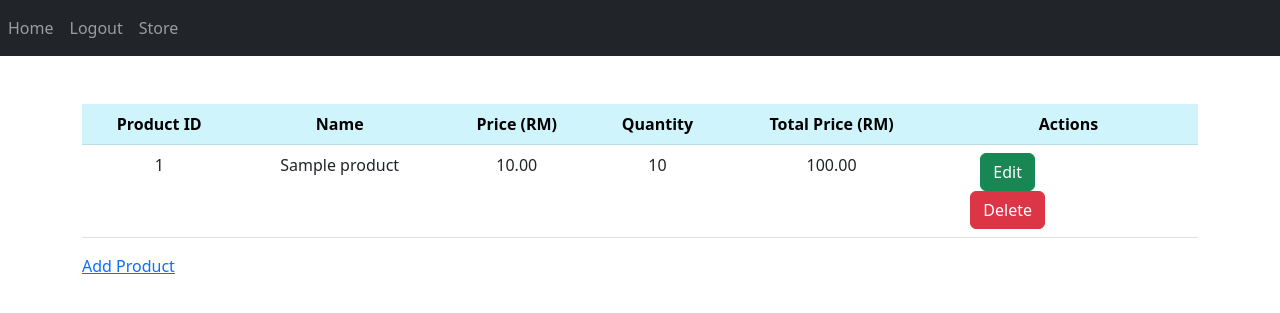
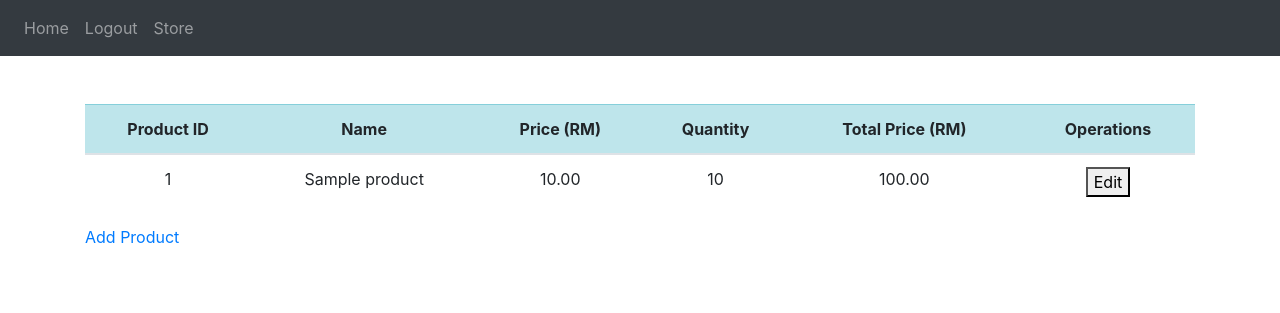
Before and after one commit to Zinger10/Inventory-Management-System, a Flask app: page /store in a window 1280 px wide. Shown: the top 313 px of the page. Run offline with Flask 3, Linux system fonts and the light colour scheme; a user stored in the database is signed in; tables that the repository leaves empty hold one stand-in row (values such as "Sample post"); some libraries are stand-ins or nearby versions.

Commit message:
bootstrap 4

```diff
--- a/website/templates/base.html
+++ b/website/templates/base.html
@@ -3,13 +3,17 @@
   <head>
     <meta charset="utf-8" />
     <meta name="viewport" content="width=device-width, initial-scale=1" />
-    <link href="https://cdnjs.cloudflare.com/ajax/libs/bootstrap/5.3.0/css/bootstrap.min.css" rel="stylesheet">
-
     <link
-    href="https://cdnjs.cloudflare.com/ajax/libs/font-awesome/5.15.4/css/all.min.css" rel="stylesheet">
-
-
-
+      rel="stylesheet"
+      href="https://stackpath.bootstrapcdn.com/bootstrap/4.4.1/css/bootstrap.min.css"
+      integrity="sha384-Vkoo8x4CGsO3+Hhxv8T/Q5PaXtkKtu6ug5TOeNV6gBiFeWPGFN9MuhOf23Q9Ifjh"
+      crossorigin="anonymous"
+    />
+    <link
+      rel="stylesheet"
+      href="https://stackpath.bootstrapcdn.com/font-awesome/4.7.0/css/font-awesome.min.css"
+      crossorigin="anonymous"
+    />
 
 
 
@@ -51,26 +55,30 @@
     {% else %}
     <div class="alert alert-success alter-dismissable fade show" role="alert">
       {{ message }}
-      <button type="button" class="btn-close" data-bs-dismiss="alert" aria-label="Close"></button>
-    </div>
+      <button type="button" class="close" data-dismiss="alert">
+        <span aria-hidden="true">&times;</span>
+      </button>
     </div>
 
     {% endif %} {% endfor %} {% endif %} {% endwith %}
     <div class="container">{% block content %} {% endblock %}</div>
 
 
-
-
-    <script src="https://cdn.jsdelivr.net/npm/@popperjs/core@2.9.2/dist/umd/popper.min.js"
-    integrity="sha384-IQsoLXl5PILFhosVNubq5LC7Qb9DXgDA9i+tQ8Zj3iwWAwPtgFTxbJ8NT4GN1R8p"
-    crossorigin="anonymous">
-  </script>
-
-    <script src="https://cdn.jsdelivr.net/npm/bootstrap@5.0.2/dist/js/bootstrap.min.js"
-    integrity="sha384-cVKIPhGWiC2Al4u+LWgxfKTRIcfu0JTxR+EQDz/bgldoEyl4H0zUF0QKbrJ0EcQF"
-    crossorigin="anonymous">
-    </script>
-
+    <script
+      src="https://code.jquery.com/jquery-3.2.1.slim.min.js"
+      integrity="sha384-KJ3o2DKtIkvYIK3UENzmM7KCkRr/rE9/Qpg6aAZGJwFDMVNA/GpGFF93hXpG5KkN"
+      crossorigin="anonymous"
+    ></script>
+    <script
+      src="https://cdnjs.cloudflare.com/ajax/libs/popper.js/1.12.9/umd/popper.min.js"
+      integrity="sha384-ApNbgh9B+Y1QKtv3Rn7W3mgPxhU9K/ScQsAP7hUibX39j7fakFPskvXusvfa0b4Q"
+      crossorigin="anonymous"
+    ></script>
+    <script
+      src="https://maxcdn.bootstrapcdn.com/bootstrap/4.0.0/js/bootstrap.min.js"
+      integrity="sha384-JZR6Spejh4U02d8jOt6vLEHfe/JQGiRRSQQxSfFWpi1MquVdAyjUar5+76PVCmYl"
+      crossorigin="anonymous"
+    ></script>
 
 
   </body>
--- a/website/templates/products.html
+++ b/website/templates/products.html
@@ -11,7 +11,7 @@
             <th>Price (RM)</th>
             <th>Quantity</th>
             <th>Total Price (RM)</th>
-            <th>Actions</th>
+            <th>Operations</th>
           </tr>
         </thead>
         <tbody>
@@ -23,22 +23,12 @@
                     <td>{{ product.quantity }}</td>
                     <td>{{ product.quantity * product.price}}</td>
                     <td>
-                      <div class="row justify-content-center">
-                        <form method="post" action="/edit_products">
-                          <input type="hidden" name="product_id" value="{{ product.id }}">
-                          <div class="col-6 text-center">
-                            <button type="submit" class="btn btn-success">Edit</button>
-                          </div>
-                        </form>
 
-                        <form method="post" action="/delete_products">
-                          <input type="hidden" name="product_id" value="{{ product.id }}">
-                          <div class="col-6 text-center">
-                            <i class= "bi bi-trash" ></i>
-                            <button type="submit" class="btn btn-danger" value="edit">Delete</button>
-                          </div>
-                        </form>
-                      </div>
+                      <form method="post" action="/edit_products">
+                        <input type="hidden" name="product_id" value="{{ product.id }}">
+                        <button type="submit" value="edit">Edit</button>
+                      </form>
+
                     </td>
                 </tr>
         {% endfor %}
@@ -47,9 +37,9 @@
 
 
 
-    <a href =""   name="id-target" data-bs-toggle="modal" data-bs-target="#myModal">Add Product</a>
+    <a href =""   name="id-target" data-toggle="modal" data-target="#rename-input-box">Add Product</a>
 
-    <div class="modal fade" id="myModal" tabindex="-1" role="dialog" aria-labelledby="exampleModalLabel" aria-hidden="true">
+    <div class="modal fade" id="rename-input-box" tabindex="-1" role="dialog" aria-labelledby="exampleModalLabel" aria-hidden="true">
         <div class="modal-dialog" role="document">
           <div class="modal-content">
             <div class="modal-header">
@@ -94,6 +84,7 @@ function addProduct() {
   var quantity = document.getElementById("quantity-content").value;
 
 
+
   fetch("/add", {
     method: "POST",
     body: JSON.stringify({ id: id, name: name , price : price, quantity : quantity }),
@@ -102,6 +93,8 @@ function addProduct() {
   });
 }
 
+
 </script>
 
+
   {% endblock %}
```
